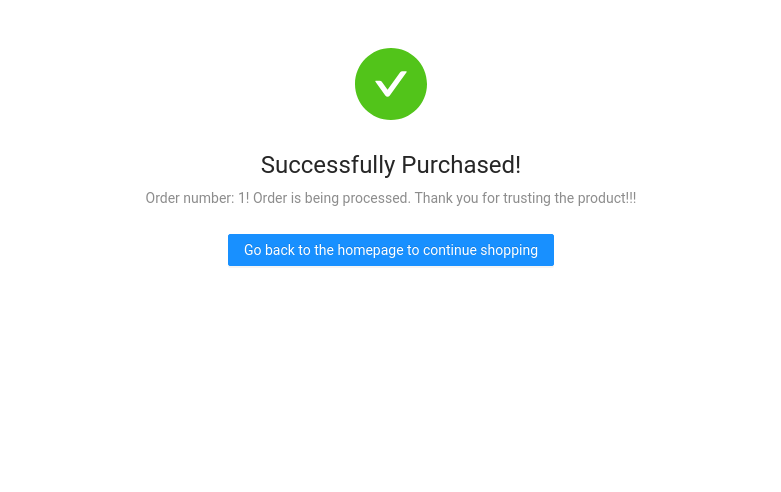
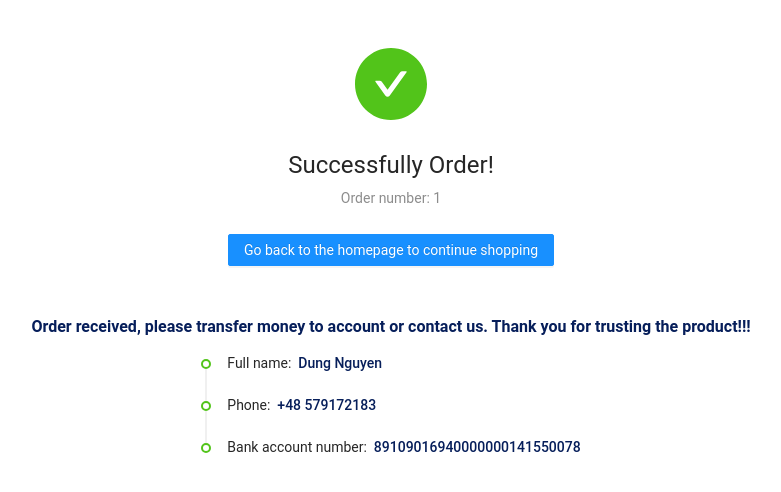
Before and after one commit to QuangHuy2705/Dorimodes-UI, a Next.js app: page /order-result/1 in a window 1280 px wide. Shown: the top 492 px of the page, without its empty margins (249-1030 px from the left). Built offline with nearby package versions, Linux system fonts and the light colour scheme; what reduxsauce would draw is missing.

Commit message:
update feature

```diff
--- a/locales/en.js
+++ b/locales/en.js
@@ -44,7 +44,7 @@ export default {
             totalPurchase: 'Total purchase',
         },
         submit: 'Submit',
-        warning: 'Please pay then send information so we can serve you',
+        warning: 'Please send your information so we can serve you',
         empty: 'No products. Visit the homepage to continue shopping!!!'
     },
     DETAIL: {
--- a/locales/pl.js
+++ b/locales/pl.js
@@ -44,7 +44,7 @@ export default {
             totalPurchase: 'Total purchase',
         },
         submit: 'Submit',
-        warning: 'Please pay then send information so we can serve you',
+        warning: 'Please send your information so we can serve you',
         empty: 'No products. Visit the homepage to continue shopping!!!'
     },
     DETAIL: {
--- a/locales/vn.js
+++ b/locales/vn.js
@@ -44,7 +44,7 @@ export default {
             totalPurchase: 'Số tiền thanh toán',
         },
         submit: 'Gửi thông tin',
-        warning: 'Quý khách hàng vui lòng thanh toán sau đó gửi thông tin để chúng tôi có thể phục vụ quý khách',
+        warning: 'Quý khách hàng vui lòng gửi thông tin đặt hàng để chúng tôi có thể phục vụ quý khách',
         empty: 'Chưa có sản phẩm nào. Ghé trang chủ để tiếp tục mua sắm!!!'
     },
     DETAIL: {
--- a/pages/order-result/[id].js
+++ b/pages/order-result/[id].js
@@ -1,22 +1,38 @@
-import { Button, Result } from 'antd';
+import { Button, Result, Timeline, Row, Col } from 'antd';
 import React from 'react';
 import { useRouter } from 'next/router'
+import { getLanguage } from '../../utils/laguage';
 
 const ResultSucess = () => {
     const router = useRouter()
+    const t = getLanguage()
     const { id: orderId } = router.query
 
     return (
+        <>
             <Result
                 status="success"
-            title="Successfully Purchased!"
-            subTitle={`Order number: ${orderId}! \n Order is being processed. Thank you for trusting the product!!!`}
+                title="Successfully Order!"
+                subTitle={`Order number: ${orderId} \n`}
                 extra={[
                     <Button type="primary" key="console" onClick={() => window.location.href = '/'}>
                         Go back to the homepage to continue shopping
                     </Button>
                 ]}
             />
+            <div className='text-align-center fw-600 fs-16 g-color-blue-black'>{'Order received, please transfer money to account or contact us. Thank you for trusting the product!!!'}</div>
+            <div className="flex-align-center mt-20">
+                <Timeline>
+                    <Timeline.Item color="green">{t.MODAL_INFO.fullname}:&nbsp;&nbsp;<span className="fw-500 g-color-blue-black">{'Dung Nguyen'}</span></Timeline.Item>
+                    <Timeline.Item color="green">{t.CART.form.phone}:&nbsp;&nbsp;<span className="fw-500 g-color-blue-black">{'+48 579172183'}</span></Timeline.Item>
+                    <Timeline.Item color="green">
+                        {t.MODAL_INFO.accountNumber}:&nbsp;&nbsp;
+                        <span className="fw-500 g-color-blue-black">{'89109016940000000141550078'}</span> <br />
+                    </Timeline.Item>
+                </Timeline>
+            </div>
+        </>
+
     )
 }
 
```
Also changed, not shown: pages/cart.js (+2 -25 lines). Lines whose indentation alone changed are shown as unchanged.
